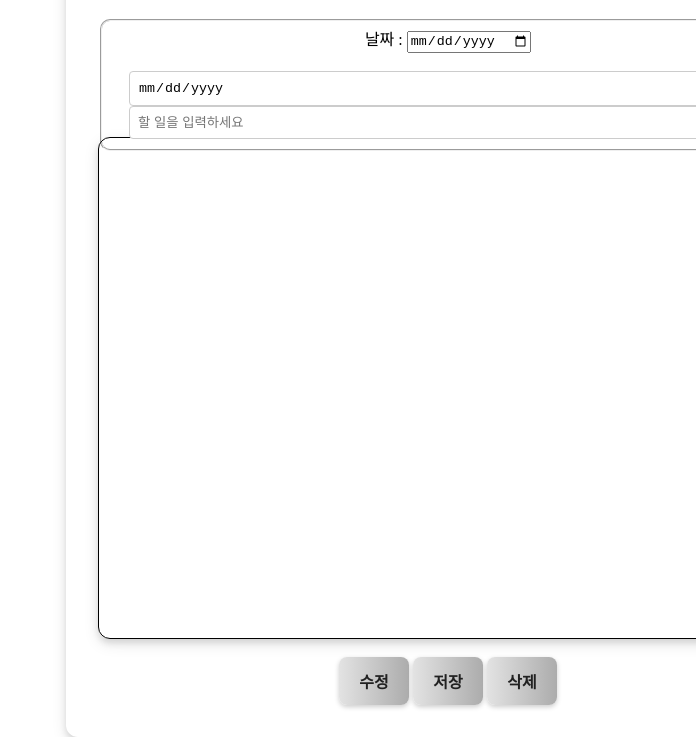
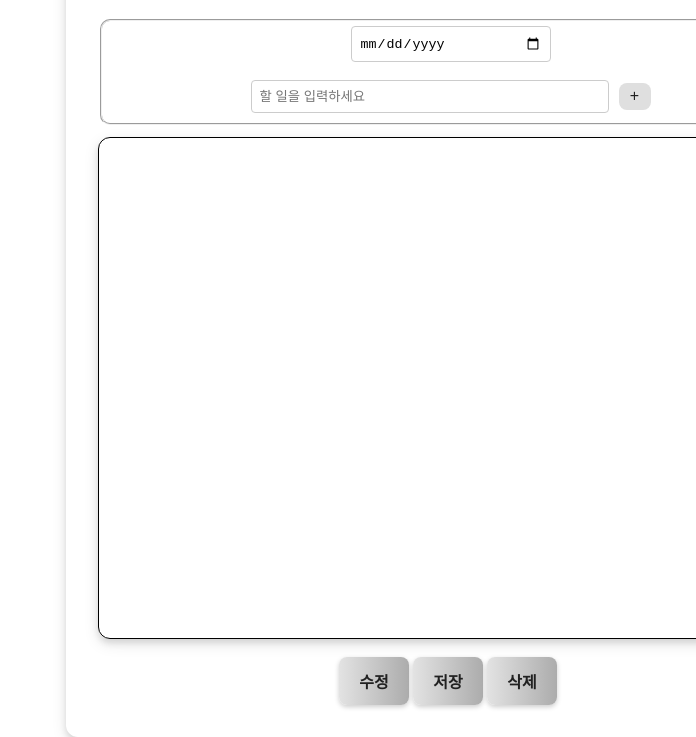
Before and after one commit to Janice3719/todolist, a website: page todolist.html in a window 1280 px wide. Shown: the part 213-950 px from the top of the page, without its empty margins (584-1280 px from the left). Drawn offline with Linux system fonts and the light colour scheme.

Commit message:
0331-2 commit

```diff
--- a/todolist.html
+++ b/todolist.html
@@ -32,7 +32,7 @@
         }
 
         .inbox {
-            width: 700px;
+            width: 705px;
             height: 100px;
 
         }
@@ -62,7 +62,7 @@
          box-shadow: 0 1px 2px rgba(0, 0, 0, 0.3);
       }
       .plusbutton{
-        width: 5%;
+        width: 8%;
         padding: 0.3rem;
         border : black;
         border-radius: 0.5rem;
@@ -84,6 +84,8 @@
         width: 40%;
         font-size: 1rem;
       }
+
+
     </style>
 </head>
 
@@ -93,16 +95,12 @@
 
         <form class="inbox">
             <fieldset>
-                날짜 : <input id="dateInput" type="date" name ="date" /><br><br>
-
-                <div style="display: flex; align-items: center; gap: 10px;">
-                    <label for="dateInput" style="margin-right: 5px;"></label>
-                    <input type="date" id="dateInput" name = "date" style="border: 1px solid #ccc; padding: 8px; border-radius: 4px; flex: 1;">
+                  <div style="display: flex; align-items: center; gap: 10px;width:200px">
+                    <input id="dateInput" type="date" name ="date" style="border: 1px solid #ccc; padding: 8px; border-radius: 4px; flex: 1;">
                   </div>
-
-                <div style="display: flex; align-items: center; gap: 10px;">
-                    <label for="todoInput" style="margin-right: 5px;"></label>
-                    <input type="text" id="todoInput" placeholder="할 일을 입력하세요" style="border: 1px solid #ccc; padding: 8px; border-radius: 4px; flex: 1;">
+                  <br>
+                <div style="display: flex; align-items: center; gap: 10px; width: 400px;">
+                    <input  type="text" id="todoInput" placeholder="할 일을 입력하세요" style="border: 1px solid #ccc; padding: 8px; border-radius: 4px; flex: 1;">
                     <input id="addButton" type="button" value="+" class="plusbutton">
                   </div>
 
@@ -119,10 +117,6 @@
         <input type="button" value="삭제" name="delete" class="MSDbutton">
 
 
-        <!--
-        <button class="login-button">수정</button>
-        <button class="login-button">저장</button>
-        <button class="login-button">삭제</button>-->
         <div id="calendar"></div> </center>
     <script src="script.js"></script>
 </body>
```
Also changed, not shown: logout.png (added).
